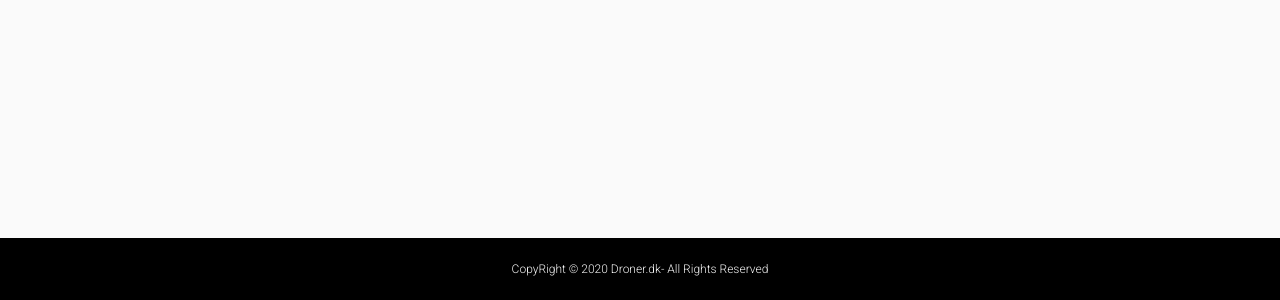
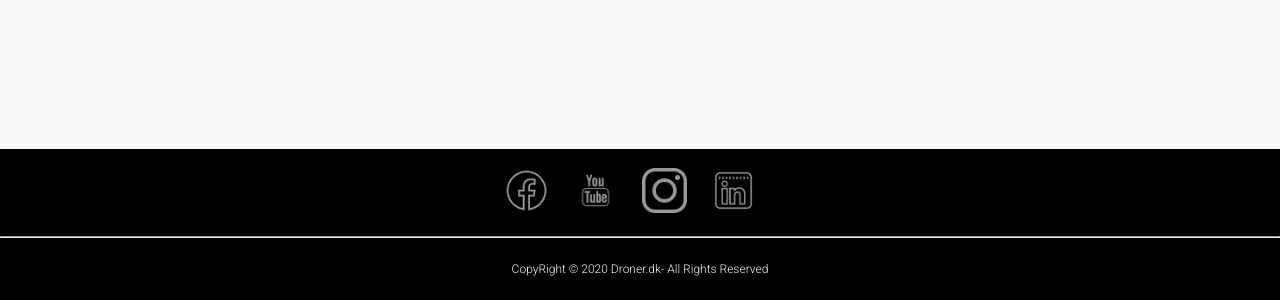
Before and after one commit to ghostink97/examproject, a website: page index.html in a window 1280 px wide. Shown: the part 500-800 px from the top of the page. Drawn offline with Linux system fonts and the light colour scheme.

Commit message:
added the social media icons to the footer as images and turned them into links, then added margin and paddings and width to them

```diff
--- a/index.html
+++ b/index.html
@@ -15,6 +15,20 @@
 
     </header>
     <footer class="FooterBox">
+
+        <div class="SocialMediaIcons">
+            <a href="#"><img class="Icon Facebook" src="imgs/icons8-facebook-104%20copy.png" alt="facebook icon"></a>
+
+            <a href="#"><img class="Icon Youtube" src="imgs/icons8-youtube-104%20copy.png" alt="youtube icon"></a>
+
+            <a href="#"><img class="Icon Instagram" src="imgs/icons8-instagram-104%20copy.png" alt="instagram icon"></a>
+
+            <a href="#"><img class="Icon Linkedin" src="imgs/icons8-linkedin-104%20copy.png" alt="linkedin icon"></a>
+
+        </div>
+        <!--socialmediaicons div end--->
+
+        <hr>
         <p class="FooterText">CopyRight &copy; 2020 Droner.dk- All Rights Reserved</p>
     </footer>
 
--- a/style.css
+++ b/style.css
@@ -20,6 +20,7 @@ body {
     padding: 0;
     margin-top: auto;
 
+
 }
 
 
@@ -35,6 +36,22 @@ body {
 }
 
 
+
+.SocialMediaIcons {
+    background-color: black;
+    height: 50px;
+    margin: 5px;
+    padding-top: 14px;
+    padding-bottom: 10px;
+    text-align: center;
+}
+
+.Icon {
+    width: 45px;
+    padding-right: 20px;
+
+}
+
 /* /////// medium screen sizes /////// */
 @media all and (min-width:750px) {}
 
```
